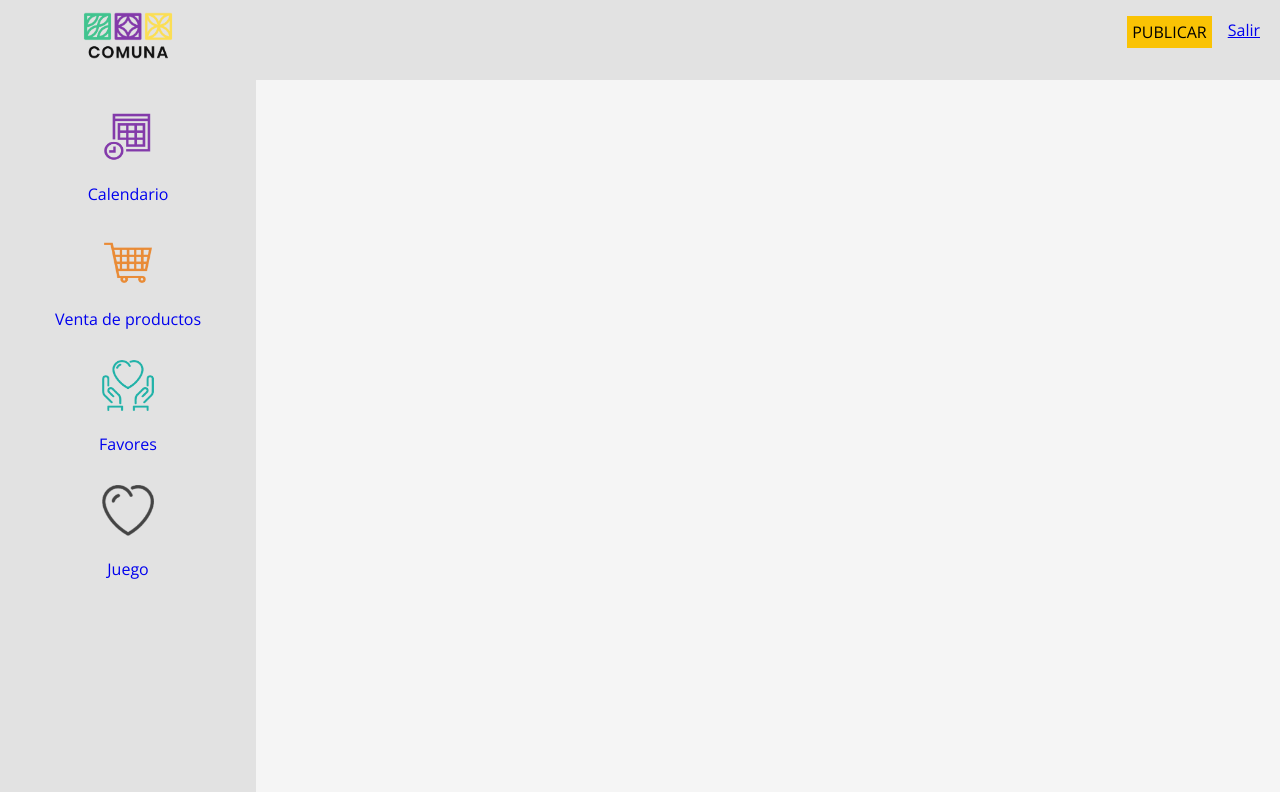
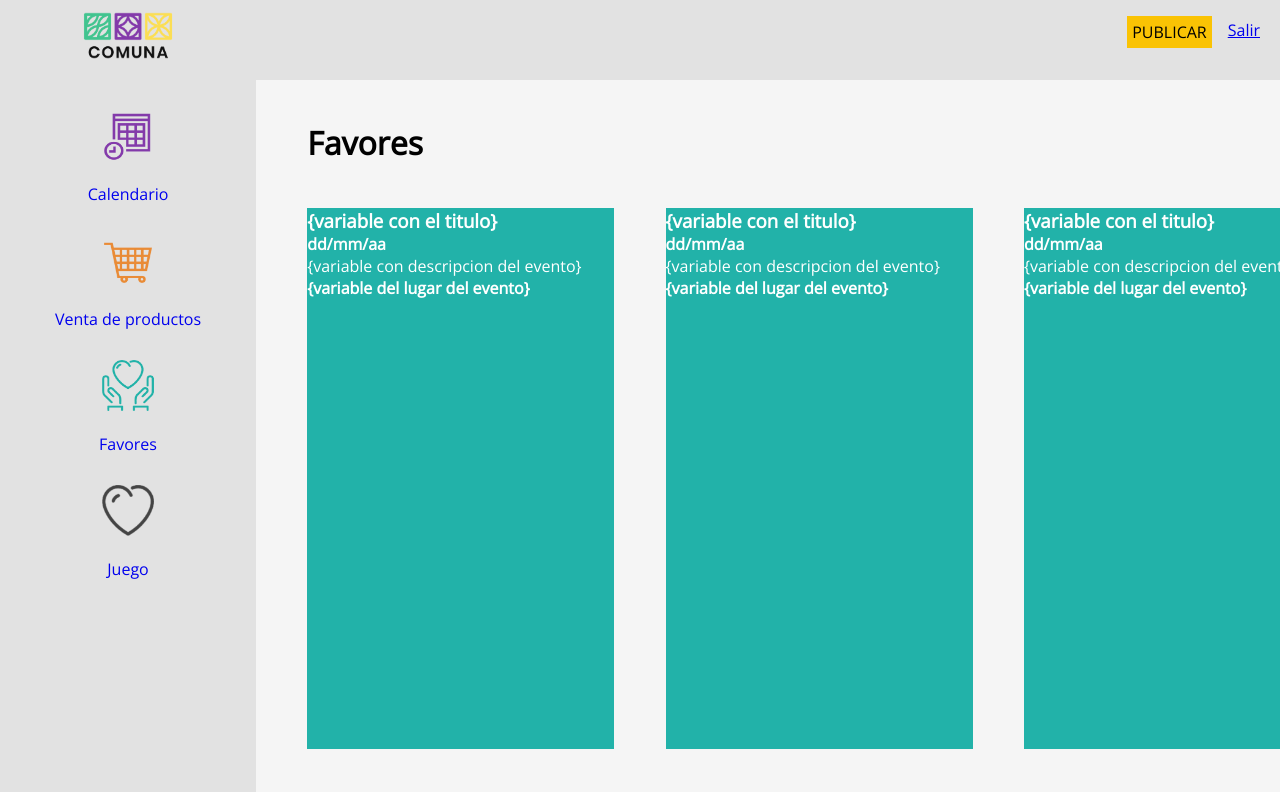
Before and after one commit to Aragon-Diego/ComunaNuevo, a PHP site: page /ComunaNuevo/ver_favores.php in a window 1280 px wide. Run offline with PHP 8.4, Linux system fonts and the light colour scheme.

Commit message:
los ver ya tienen contenidos

```diff
--- /dev/null
+++ b/styles/vistas.css
@@ -0,0 +1,33 @@
+.detalles2{
+    overflow-x:scroll;
+    height:80%;
+    overflow-x: auto;
+    display: flex;
+    color:white;
+}
+.detalles h1{
+    display: block;
+    padding-left:5%;
+    padding-top:4%;
+}
+.contenido{
+    width:30%;
+    height:95%;
+    background-color:red;
+    float: left;
+    flex-shrink: 0;
+    margin-left:5%;
+}
+.calendario{
+    background-color:#833aaa;
+}
+.contenido h3,
+.contenido h4{
+    display: block;
+}
+.producto{
+    background-color: #e98b36;
+}
+.favor{
+    background-color: #22b2a9;
+}
--- a/ver_favores.php
+++ b/ver_favores.php
@@ -7,6 +7,7 @@
     <link rel="stylesheet" type="text/css" href="styles/dashbord.css">
     <link rel="stylesheet" type="text/css" href="styles/general.css">
     <link rel="stylesheet" type="text/css" href="styles/iconos.css">
+    <link rel="stylesheet" type="text/css" href="styles/vistas.css">
     <link href="https://fonts.googleapis.com/css?family=Open+Sans&display=swap" rel="stylesheet">
 </head>
 <body>
@@ -18,7 +19,21 @@
             <?php require('iconos.php');?>
         </div>
         <div class="detalles">
-            <a></a>
+           <h1>Favores</h1>
+           <br/>
+           <br/>
+           <div class="detalles2">
+                <?php
+                    for($i=0;$i<20;$i++){
+                        echo('<div class="contenido favor">
+                                <h3>{variable con el titulo}</h3>
+                                <h4 class="fecha">dd/mm/aa</h4>
+                                <p class="desc">{variable con descripcion del evento}</p>
+                                <h4 class="lugar">{variable del lugar del evento}</h4>
+                            </div>');
+                    }
+                ?>
+           </div>
         </div>
     </div>
 </body>
```
Also changed, not shown: ver_calendario.php (+16 -1 lines), ver_producto.php (+16 -1 lines).
